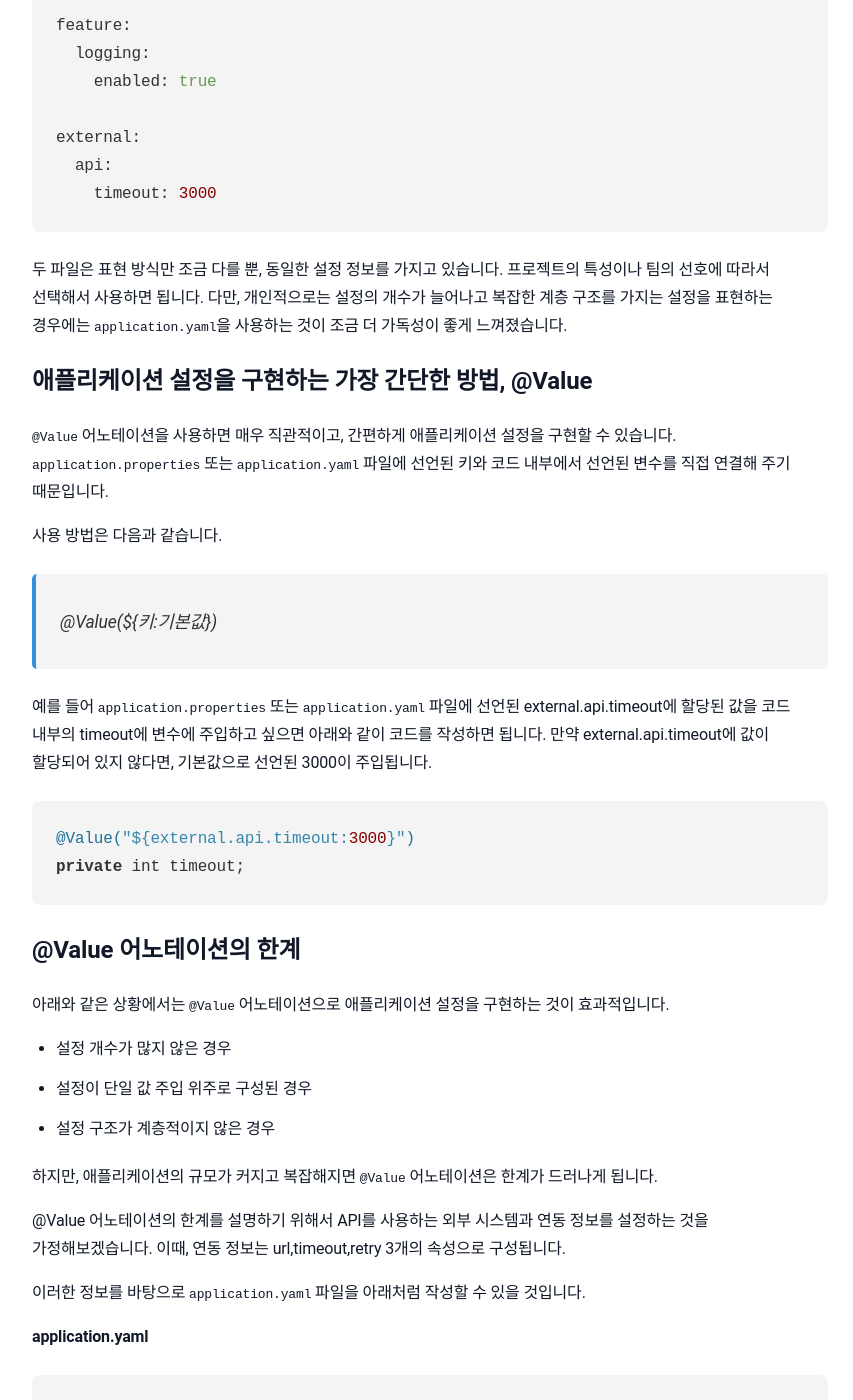
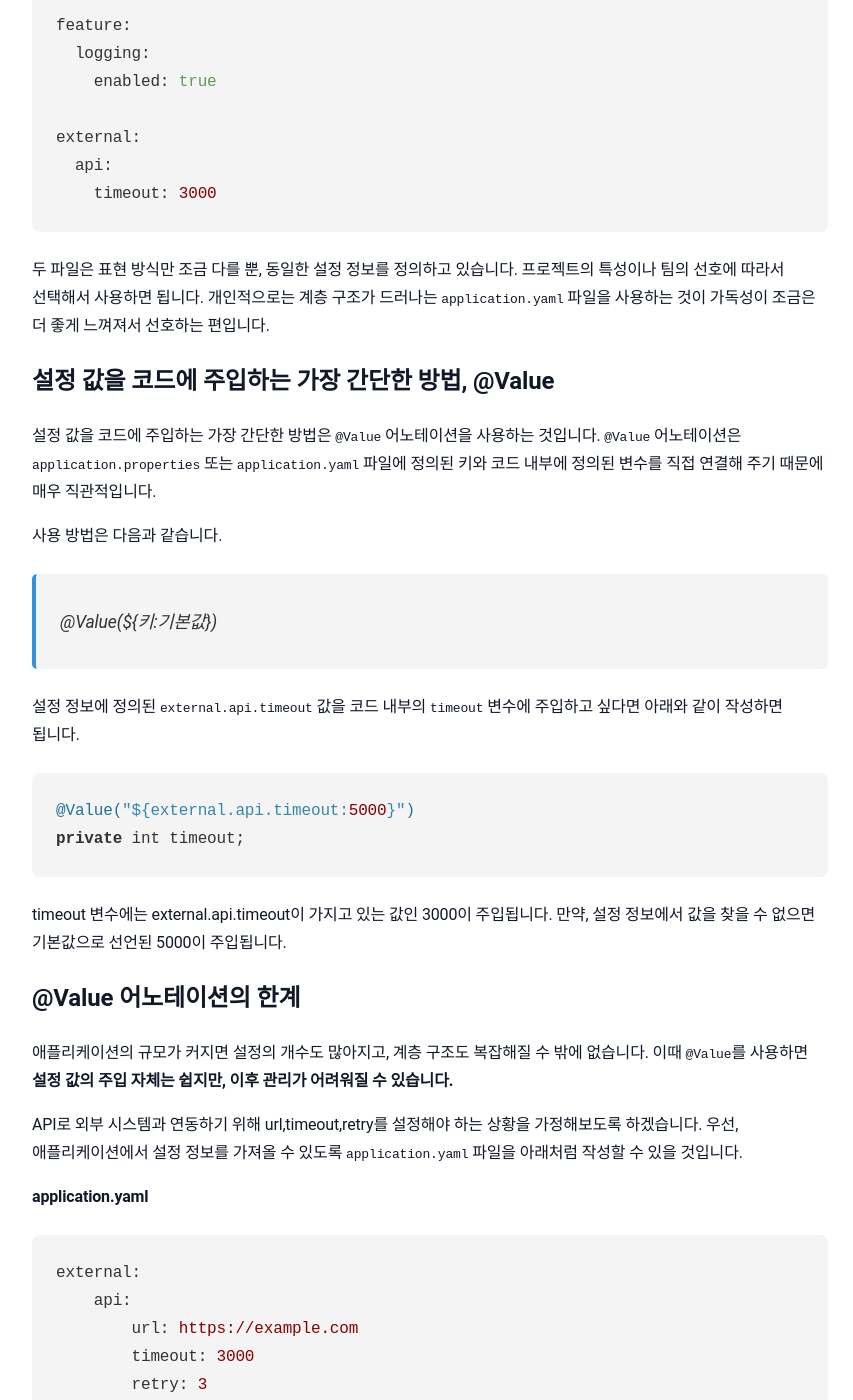
Before and after one commit to sanghoon-lee/sanghoon-lee.github.io, a Jekyll site: the page built from _posts/2026-02-05-Config.md, in a window 1280 px wide and 1400 px high, scrolled down 1444 px. Shown: the whole window, without its empty margins (210-1063 px from the left). Built offline with Jekyll 4.4.1, drawn with Linux system fonts in a browser that asks for light colours; nearby versions of some CDN libraries; comment, search, counter and statistics services are not loaded; some of the changed text lies outside the part shown.

Commit message:
포스팅 내용 수정

````diff
--- a/_posts/2026-02-05-Config.md
+++ b/_posts/2026-02-05-Config.md
@@ -7,7 +7,7 @@ categories: 학습기록
 
 ## 애플리케이션 설정
 
-애플리케이션 설정은 애플리케이션의 동작을 규정하는 값을 외부에서 정의하고, 이를 실행 시점에 주입하는 절차를 의미합니다. 애플리케이션이 어떻게 동작해야 하는지를 결정하는 과정으로 볼 수도 있습니다.
+애플리케이션의 동작을 규정하는 값을 외부에서 정의하고, 이를 실행 시점에 주입하는 과정을 설정이라고 합니다. 즉, 설정은 애플리케이션이 **어떻게 동작해야 하는지를 결정하는 기준**이라고 볼 수도 있습니다.
 
 **예시) 애플리케이션 설정으로 주입되는 값**
 
@@ -23,11 +23,11 @@ categories: 학습기록
     * 로그 레벨
     * 임계값(threshold)
 
-이러한 값들은 코드 내부에 직접 정의하기보다는 애플리케이션 외부에서 정의하고 실행 시점에 주입하는 방식으로 관리하는 것이 일반적입니다. 환경이나 정책이 변경되더라도 코드의 변경없이 유연하게 대응하기 위함입니다.
+이러한 값들은 코드 내부에서 직접 정의하기보다는 외부에서 정의했다가 애플리케이션 실행시점에 설정으로 주입하는 것이 일반적입니다. 환경이나 정책의 변화에 코드의 변경없이 유연하게 대응하기 위함입니다.
 
-## 스프링에서 애플리케이션 설정의 출발점
+## 스프링 기반 애플리케이션 설정의 출발점
 
-스프링에서 `application.properties` 또는 `application.yaml` 파일은 애플리케이션 설정의 출발점입니다. 애플리케이션이 구동되면서 설정에서 주입할 값을 이 파일에서 가져오기 때문입니다.
+스프링 기반 애플리케이션은 `application.properties` 또는 `application.yaml` 파일이 설정의 출발점입니다. 이 파일들에 애플리케이션이 어떻게 동작해야 하는지를 결정할 값들이 정의되기 때문입니다.
 
 **예시) application.properties**
 ```bash
@@ -46,36 +46,29 @@ external:
     timeout: 3000
 ```
 
-두 파일은 표현 방식만 조금 다를 뿐, 동일한 설정 정보를 가지고 있습니다. 프로젝트의 특성이나 팀의 선호에 따라서 선택해서 사용하면 됩니다. 다만, 개인적으로는 설정의 개수가 늘어나고 복잡한 계층 구조를 가지는 설정을 표현하는 경우에는
-`application.yaml`을 사용하는 것이 조금 더 가독성이 좋게 느껴졌습니다.
+두 파일은 표현 방식만 조금 다를 뿐, 동일한 설정 정보를 정의하고 있습니다. 프로젝트의 특성이나 팀의 선호에 따라서 선택해서 사용하면 됩니다. 개인적으로는 계층 구조가 드러나는 `application.yaml` 파일을 사용하는 것이 가독성이 조금은 더 좋게 느껴져서 선호하는 편입니다.
 
-## 애플리케이션 설정을 구현하는 가장 간단한 방법, @Value
+## 설정 값을 코드에 주입하는 가장 간단한 방법, @Value
 
-`@Value` 어노테이션을 사용하면 매우 직관적이고, 간편하게 애플리케이션 설정을 구현할 수 있습니다. `application.properties` 또는 `application.yaml` 파일에 선언된 키와 코드 내부에서 선언된 변수를 직접 연결해 주기 때문입니다.
+설정 값을 코드에 주입하는 가장 간단한 방법은 `@Value` 어노테이션을 사용하는 것입니다. `@Value` 어노테이션은 `application.properties` 또는 `application.yaml` 파일에 정의된 키와 코드 내부에 정의된 변수를 직접 연결해 주기 때문에 매우 직관적입니다.
 
 사용 방법은 다음과 같습니다.
 > @Value(${키:기본값})
 
-예를 들어 `application.properties` 또는 `application.yaml` 파일에 선언된 external.api.timeout에 할당된 값을 코드 내부의 timeout에 변수에 주입하고 싶으면 아래와 같이 코드를 작성하면 됩니다. 만약 external.api.timeout에 값이 할당되어 있지 않다면, 기본값으로 선언된 3000이 주입됩니다.
+설정 정보에 정의된 `external.api.timeout` 값을 코드 내부의 `timeout` 변수에 주입하고 싶다면 아래와 같이 작성하면 됩니다.
 
 ```java
-@Value("${external.api.timeout:3000}")
+@Value("${external.api.timeout:5000}")
 private int timeout;
 ```
 
+timeout 변수에는 external.api.timeout이 가지고 있는 값인 3000이 주입됩니다. 만약, 설정 정보에서 값을 찾을 수 없으면 기본값으로 선언된 5000이 주입됩니다.
+
 ## @Value 어노테이션의 한계
 
-아래와 같은 상황에서는 `@Value` 어노테이션으로 애플리케이션 설정을 구현하는 것이 효과적입니다.
+애플리케이션의 규모가 커지면 설정의 개수도 많아지고, 계층 구조도 복잡해질 수 밖에 없습니다. 이때 `@Value`를 사용하면 **설정 값의 주입 자체는 쉽지만, 이후 관리가 어려워질 수 있습니다.**
 
-* 설정 개수가 많지 않은 경우
-* 설정이 단일 값 주입 위주로 구성된 경우
-* 설정 구조가 계층적이지 않은 경우
-
-하지만, 애플리케이션의 규모가 커지고 복잡해지면 `@Value` 어노테이션은 한계가 드러나게 됩니다.
-
-@Value 어노테이션의 한계를 설명하기 위해서 API를 사용하는 외부 시스템과 연동 정보를 설정하는 것을 가정해보겠습니다. 이때, 연동 정보는 url,timeout,retry 3개의 속성으로 구성됩니다.
-
-이러한 정보를 바탕으로 `application.yaml` 파일을 아래처럼 작성할 수 있을 것입니다.
+API로 외부 시스템과 연동하기 위해 url,timeout,retry를 설정해야 하는 상황을 가정해보도록 하겠습니다. 우선, 애플리케이션에서 설정 정보를 가져올 수 있도록 `application.yaml` 파일을 아래처럼 작성할 수 있을 것입니다.
 
 **application.yaml**
 ```yaml
@@ -86,38 +79,65 @@ external:
         retry: 3
 ```
 
-외부 시스템과 연동을 위한 설정 구조가 `application.yaml` 파일에 비교적 명확하게 정의되었습니다.
-
-그렇지만, 동일한 단위 기능을 구성하는 설정들이 여러 클래스로 흩어져서 구현되기 쉽습니다.
+`@Value` 어노테이션을 사용하면, 아래 코드처럼 설정 값을 하나씩 개별적으로 주입해야 합니다.
 
 ```java
 @Component
 public class ExternalApiClient {
 
     @Value("${external.api.url}")
-    private String apiUrl;
+    private String url;
 
     @Value("${external.api.timeout:3000}")
     private int timeout;
+
+    @Value("${external.api.retry:3}")
+    private int retry;
 }
+```
 
+만약 설정 값의 개수가 100개 이상이라면 어떻게 될까요? 수많은 `@Value` 어노테이션으로 코드의 가독성은 떨어지고, 단위 기능의 설정 구조가 어떻게 구성되어 있는지 직관적으로 이해하기 어렵게 될 것입니다.
+
+또한, 아래 코드처럼 동일한 설정 값을 주입하는 코드가 여러 클래스에서 중복 사용될 수도 있습니다.
+
+```java
 @Component
-public class ExternalApiRetryPolicy {
+public class ExternalApiWebClient {
+
+    @Value("${external.api.url}")
+    private String url;
+
+    @Value("${external.api.timeout:3000}")
+    private int timeout;
 
     @Value("${external.api.retry:3}")
     private int retryCount;
 }
+
+@Component
+public class ExternalApiBatchClient {
+
+    @Value("${external.api.url}")
+    private String url;
+
+    @Value("${external.api.timeout:3000}")
+    private int timeout;
+
+    @Value("${external.api.retry:3}")
+    private int retryCount;
+}
+
 ```
 
-위의 코드는 `ExternalApiClient` 클래스에서는 url과 timeout을 설정하고, `ExternalApiRetryPolicy` 클래스에서는 retry를 설정하고 있습니다. 이렇게 단위 기능을 구성하는 설정들이 분산되어 있으면 해당 기능이 어떻게 동작하는지 코드만 보고 직관적으로 파악하기 어렵습니다.
-
-설정의 구조와 의도가 코드에 자연스럽게 드러나지 않으면서, 설정이 추가되거나 구조가 변경될수록 유지보수의 부담도 함께 커지게 됩니다.
+이런 경우 `application.properties` 또는 `application.yaml` 파일에서 설정 키가 변경되면, 해당 키로 설정을 주입하는 모든 클래스의 코드를 찾아서 일일이 수정해야 합니다.
 
 ## 설정을 객체로 묶어 표현하는 방법, @ConfigurationProperties
 
-애플리케이션의 규모가 커서 설정의 개수가 많거나, 계층 구조가 복잡하다면 객체 단위로 묶여서 바인딩하는 방법이 효과적일 수 있습니다.
+결국, 설정의 추가나 변경이 빈번한 상황에서 `@Value` 어노테이션을 사용하면 유지보수가 어려울 수 있습니다.
 
-스프링에서는 `@ConfigurationProperties` 어노테이션을 사용하면 됩니다. 그렇게 하면 `application.properties` 또는 `application.yaml` 파일에 정의된 설정 구조가 그대로 코드 내부의 필드 구조로 표현될 수 있습니다.
+그래서 애플리케이션의 규모가 커서 설정의 개수가 많거나, 계층 구조가 복잡하다면 객체 단위로 묶여서 바인딩하는 방법이 효과적일 수 있습니다.
+
+스프링에서 제공하는 `@ConfigurationProperties` 어노테이션을 사용하면 설정을 객체 단위로 바인딩할 수 있습니다. 즉, `application.properties` 또는 `application.yaml` 파일에 정의된 설정 구조가 그대로 코드 내부의 필드 구조로 표현되는 것입니다.
 
 앞에서 사용했던 `application.yaml` 파일의 내용을 다시 한번 살펴보겠습니다.
 
@@ -139,7 +159,8 @@ public class ExternalApiProperties {
     private int timeout;
     private int retry;
 
-    // getter / setter
+    // getter
+    // setter
 }
 ```
 
@@ -183,11 +204,13 @@ public class ExternalApiRetryPolicy {
 }
 ```
 
-이렇게 하면 설정이 개별 값이 아닌 의미 있는 단위로 묶어 표현되기 때문에, 설정 구조가 복잡해지더라도 유지보수의 부담을 줄일 수 있습니다.
+이렇게 하면 설정이 개별 값이 아닌 의미 있는 단위로 묶어 표현되기 때문에, 단위 기능 별 설정 구조를 직관적으로 파악하는데 도움이 됩니다.
 
 ## 다음 포스팅으로 넘어가며...
 
-그 동안은 정말 아무 생각없이 애플리케이션의 설정을 구현하고 있었던 것 같습니다. 공부를 조금 해보니 설정도 애플리케이션 설계의 일부로 보이게 되었습니다.
+사실 지금까지는 애플리케이션의 설정의 중요성을 제대로 인지하지 못하고 있었습니다. 그러다보니 애플리케이션이 운영되면서 점점 코드가 복잡해지고 유지보수의 부담은 커지는 문제를 피하기 어려웠습니다.
+
+뒤늦게라도 중요성을 깨닫고, 공부하게 된 것은 다행인 것 같습니다. 이제는 설정도 애플리케이션 설계의 일부라는 말에 공감이 됩니다.
 
 다음 포스팅에서는 `@EnableConfigurationProperties`과 `@ConditionalOnProperty`를 함께 사용해서
-어떻게 더 유연하게 설정을 구현할 수 있는지를 설명해 보려고 합니다.
+어떻게 더 유연하게 설정을 구현하는 방법을 정리해보도록 하겠습니다.
````
